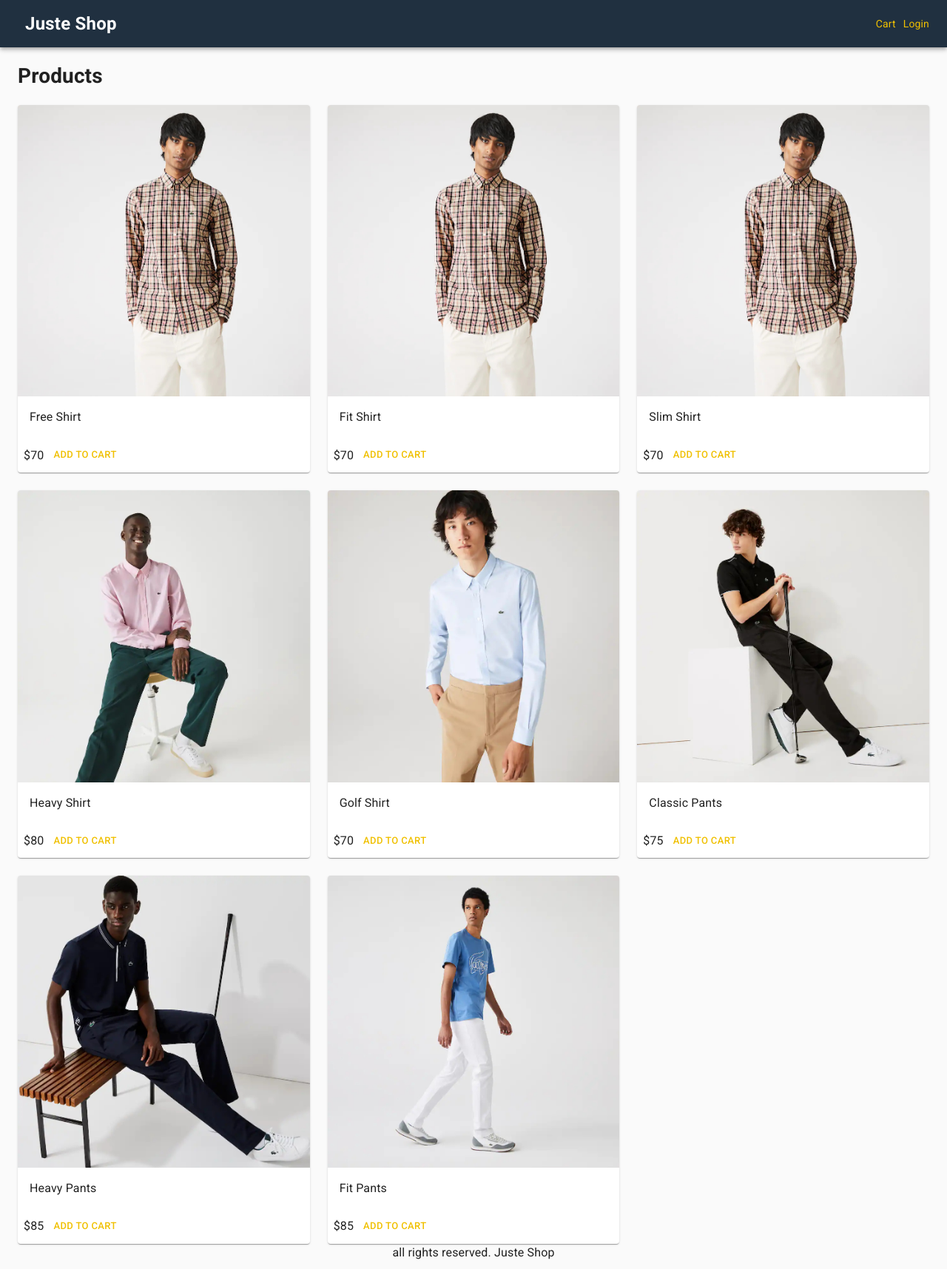
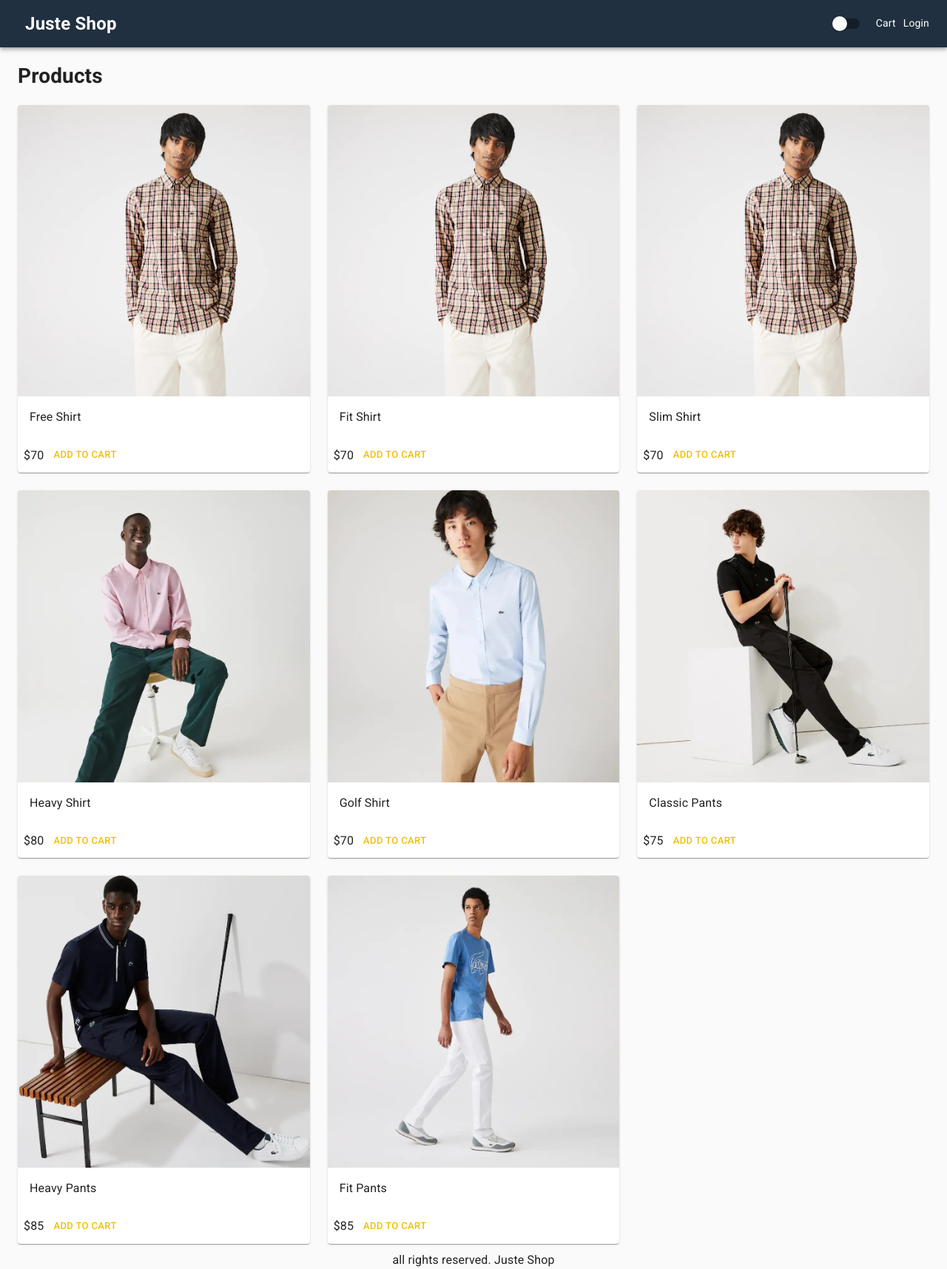
Before and after one commit to lujuste/shop, a Next.js app: page / in a window 1280 px wide. Shown: the whole page at 74% size. Built offline with nearby package versions, Linux system fonts and the light colour scheme.

Commit message:
11 create context theme

```diff
--- a/components/Layout.tsx
+++ b/components/Layout.tsx
@@ -7,11 +7,14 @@
   createTheme,
   CssBaseline,
   ThemeProvider,
+  Switch,
 } from '@material-ui/core'
 import Head from 'next/head'
-import React, { ReactElement } from 'react'
+import React, { ReactElement, useContext } from 'react'
 import useStyles from '../utils/styles'
 import NextLink from 'next/link'
+import { Store } from '../utils/Store'
+import Cookies from 'js-cookie'
 
 interface ILayout {
   children: ReactElement | ReactElement[]
@@ -20,6 +23,8 @@
 }
 
 function Layout({ children, title, description }: ILayout) {
+  const { state, dispatch }: any = useContext(Store)
+  const { darkMode } = state
   const theme = createTheme({
     typography: {
       h1: {
@@ -37,7 +42,7 @@
       },
     },
     palette: {
-      type: 'light',
+      type: darkMode ? 'dark' : 'light',
       primary: {
         main: '#f0c000',
       },
@@ -47,6 +52,13 @@
     },
   })
   const classes = useStyles()
+  const darkModeChangeHandler = () => {
+    dispatch({
+      type: darkMode ? 'DARK_MODE_OFF' : 'DARK_MODE_ON',
+    })
+    const newDarkMode = !darkMode
+    Cookies.set('darkMode', newDarkMode ? 'ON' : 'OFF')
+  }
 
   return (
     <>
@@ -65,6 +77,10 @@
             </NextLink>
             <div className={classes.grow}></div>
             <div>
+              <Switch
+                checked={darkMode}
+                onChange={darkModeChangeHandler}
+              ></Switch>
               <NextLink href="/cart">
                 <Link>Cart</Link>
               </NextLink>
--- a/package.json
+++ b/package.json
@@ -17,7 +17,7 @@
     "bcryptjs": "^2.4.3",
     "chart.js": "^3.4.1",
     "cloudinary": "^1.26.2",
-    "js-cookie": "^2.2.1",
+    "js-cookie": "^3.0.1",
     "jsonwebtoken": "^8.5.1",
     "mongoose": "^5.13.2",
     "multer": "^1.4.2",
@@ -32,6 +32,7 @@
     "streamifier": "^0.1.1"
   },
   "devDependencies": {
+    "@types/js-cookie": "^3.0.1",
     "@types/node": "16.11.12",
     "@types/react": "17.0.37",
     "eslint": "8.4.1",
--- a/pages/_app.tsx
+++ b/pages/_app.tsx
@@ -1,6 +1,7 @@
 import '../styles/globals.css'
 import type { AppProps } from 'next/app'
 import { useEffect } from 'react'
+import { StoreProvider } from '../utils/Store'
 
 function MyApp({ Component, pageProps }: AppProps) {
   useEffect(() => {
@@ -9,7 +10,11 @@
       jssStyles.parentElement?.removeChild(jssStyles)
     }
   }, [])
-  return <Component {...pageProps} />
+  return (
+    <StoreProvider>
+      <Component {...pageProps} />
+    </StoreProvider>
+  )
 }
 
 export default MyApp
--- /dev/null
+++ b/utils/Store.tsx
@@ -0,0 +1,24 @@
+import { createContext, useReducer } from 'react'
+import Cookies from 'js-cookie'
+
+export const Store = createContext({})
+const initialState = {
+  darkMode: Cookies.get('darkMode') === 'ON' ? true : false,
+}
+
+function reducer(state: any, action: any) {
+  switch (action.type) {
+    case 'DARK_MODE_ON':
+      return { ...state, darkMode: true }
+    case 'DARK_MODE_OFF':
+      return { ...state, darkMode: false }
+    default:
+      return state
+  }
+}
+
+export function StoreProvider(props: any) {
+  const [state, dispatch] = useReducer(reducer, initialState)
+  const value = { state, dispatch }
+  return <Store.Provider value={value}>{props.children}</Store.Provider>
+}
--- a/utils/styles.ts
+++ b/utils/styles.ts
@@ -4,25 +4,22 @@
   navbar: {
     backgroundColor: '#203040',
     '& a': {
-      color: '#fffff',
+      color: '#ffffff',
       marginLeft: 10,
     },
+  },
+  brand: {
+    fontWeight: 'bold',
+    fontSize: '1.5rem',
+  },
+  grow: {
+    flexGrow: 1,
   },
   main: {
     minHeight: '80vh',
   },
-
-  brand: {
-    fontWeight: 'bold',
-    fontSize: '1.5rem',
-    color: 'white',
-  },
-
-  grow: {
-    flexGrow: 1,
-  },
-
   footer: {
+    marginTop: 10,
     textAlign: 'center',
   },
   section: {
@@ -30,5 +27,4 @@
     marginBottom: 10,
   },
 })
-
 export default useStyles
```
Also changed, not shown: .eslintrc.json, 1 other file (tests, documents, lock files or other folders).
